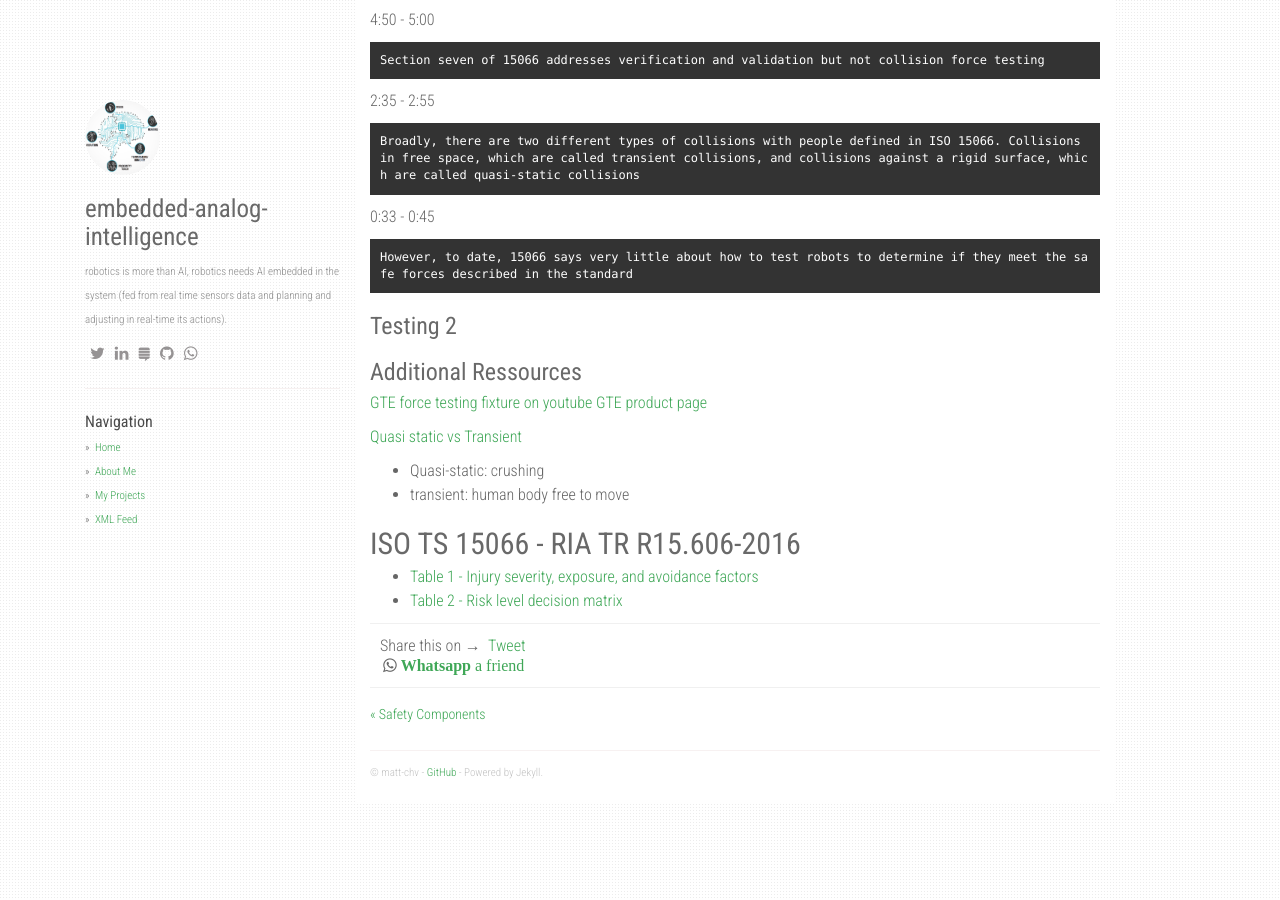
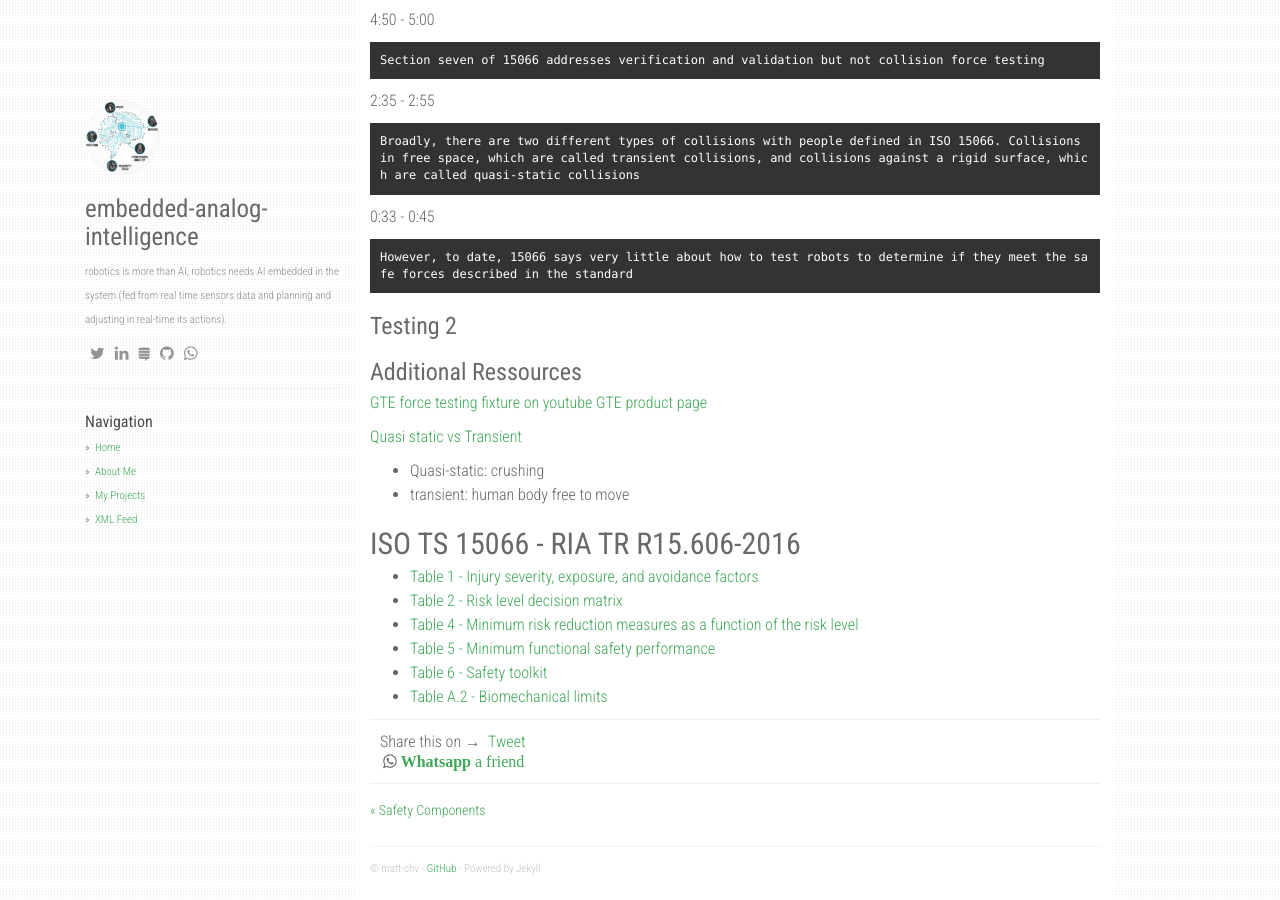
Before and after one commit to matt-chv/embedded-analog-intelligence, a Jekyll site: the page built from _posts/2020-04-06-coursera-cobots.md, in a window 1280 px wide and 900 px high, scrolled down 1269 px. Built offline with Jekyll 4.4.1, drawn with Linux system fonts in a browser that asks for light colours; nearby versions of some CDN libraries; our own code applies the rules of GitHub Pages for plain Markdown files; comment, search, counter and statistics services are not loaded.

Commit message:
Update 2020-04-06-coursera-cobots.md

```diff
--- a/_posts/2020-04-06-coursera-cobots.md
+++ b/_posts/2020-04-06-coursera-cobots.md
@@ -93,3 +93,7 @@ However, to date, 15066 says very little about how to test robots to determine i
 
 * [Table 1 - Injury severity, exposure, and avoidance factors](https://d3c33hcgiwev3.cloudfront.net/LZ49q7B0EeiWawql-q9FAg_2de92870b07411e88a4eb579a1c3d105_Table-1---Injury-severity_-exposure_-and-avoidance-factors.pdf?Expires=1585785600&Signature=lUlBdT1ySRVMC6a2BcR7C5Sa1wMHYV5-~2BkFceGG4v~p~YKo~LN1FqP5HZjKsW4mMEqhziAxDjZGSHElJua01ogf7ZrpdyjRnEkgi-gAsT6Wp2xLmIlSLjxQrfbrGaXzWYU5asw5zh4SSqLRLK9D58isvYxxYr9oWFXknlpA5A_&Key-Pair-Id=APKAJLTNE6QMUY6HBC5A)
 * [Table 2 - Risk level decision matrix](https://d3c33hcgiwev3.cloudfront.net/LZ4WDLB0Eeiu9BLDf-7i5A_2de99da0b07411e88d141f6854e3a104_Table-2---Risk-level-decision-matrix.pdf?Expires=1585785600&Signature=BNlo5F9KasugvRc1iChGVt~pOmT0dlYFh5~xwoo5sxV1B~QzjG7G63Tju5bD80zpssxVZza73SzvPvYXSoBTsN-z9w4laH225RnRXeWjKiZOxELbRksldQpgtlwrPddTHucs8Bwt6mqFA8TlGTd2YOMAQjB48rOiqHGwNDCOO-M_&Key-Pair-Id=APKAJLTNE6QMUY6HBC5A)
+* [Table 4 - Minimum risk reduction measures as a function of the risk level](https://d3c33hcgiwev3.cloudfront.net/LZ5kyrB0EeitmQqVuF7yZg_2dee0a70b07411e8a2fc69f90a9c1b90_Table-4---Minimum-risk-reduction-measures-as-a-function-of-the-risk-level.pdf?Expires=1585785600&Signature=X6L24SSxF5kWtgZnQVBt~8DAq7xwVuPwGIhhJI~~cJKUTKlg07I3WpOHxu-rlNVVfEkW8Z6MTyIPkGDPr0ze8l0zUjFJbn87-U-L2NBf93rivjYqfv0INBZ-E-78Xo474gLqoVgdGibfKFo-qxokJwKtE5iV-o9u9Ju20mGA100_&Key-Pair-Id=APKAJLTNE6QMUY6HBC5A)
+* [Table 5 - Minimum functional safety performance](https://d3c33hcgiwev3.cloudfront.net/LZ3vNbB0EeibgBLbO2j-4A_2dede360b07411e89888854a4cd979ed_Table-5---Minimum-functional-safety-performance.pdf?Expires=1585785600&Signature=CcP8ij2FzFgU550tqjlAsl4d3mNeYezZuAOiiiig7TeTnJP~KtpT~WdrqZiFbo2qnOLxp1Y43Es0jZ8EUcJnJW1EDmRQuixGxwIrGVEWWzR3Reblt1SGHg0qJPbp1V3NQ7PuOFjo1pV1q2ypQl934SjjVGpcl4wSErBSrOgMYpA_&Key-Pair-Id=APKAJLTNE6QMUY6HBC5A)
+* [Table 6 - Safety toolkit](https://d3c33hcgiwev3.cloudfront.net/Lb-AcLB0EeiIWQ7qQVoxgg_2de7a1d0b07411e890627db2b1703caf_Table-6---Safety-toolkit.pdf?Expires=1585785600&Signature=RRrrPHrM3Rbv6mNWNVg0QB4yHWof6NuhVS7CBm-69egFSoMLSC9nDEHIIVqMv~wXE1x8YBQEbXVT2zx2crHt7Z~pXAkI-G2ytJR9O4~XQuULyOWHwqZFZ8oXkhndyq0wsZOTatcgjl4K2GlKh00WbIw93vv~UoqbtvFlm61MfUw_&Key-Pair-Id=APKAJLTNE6QMUY6HBC5A)
+* [Table A.2 - Biomechanical limits](https://d3c33hcgiwev3.cloudfront.net/Lb03a7B0EeitmQqVuF7yZg_2df647d0b07411e88f945f0072a1b689_Table-A.2---Biomechanical-limits.pdf?Expires=1585785600&Signature=MDZ9eHdjNkN96vHijgNwE9MxGRT8WlGL3rZ~J8XMWQKnuRSuNWc8Pn7E-aFjVJWOZLchaJfuPx9PydJAFKDJw8aEo6RUM8jbHkgtbJcPQhJ0fPttqBMBPH0JA8plj-Zn8GkHOZjlogDjx8DDaubOJbZzxcyamGJ71~3pG6Yq2Kg_&Key-Pair-Id=APKAJLTNE6QMUY6HBC5A)
```
